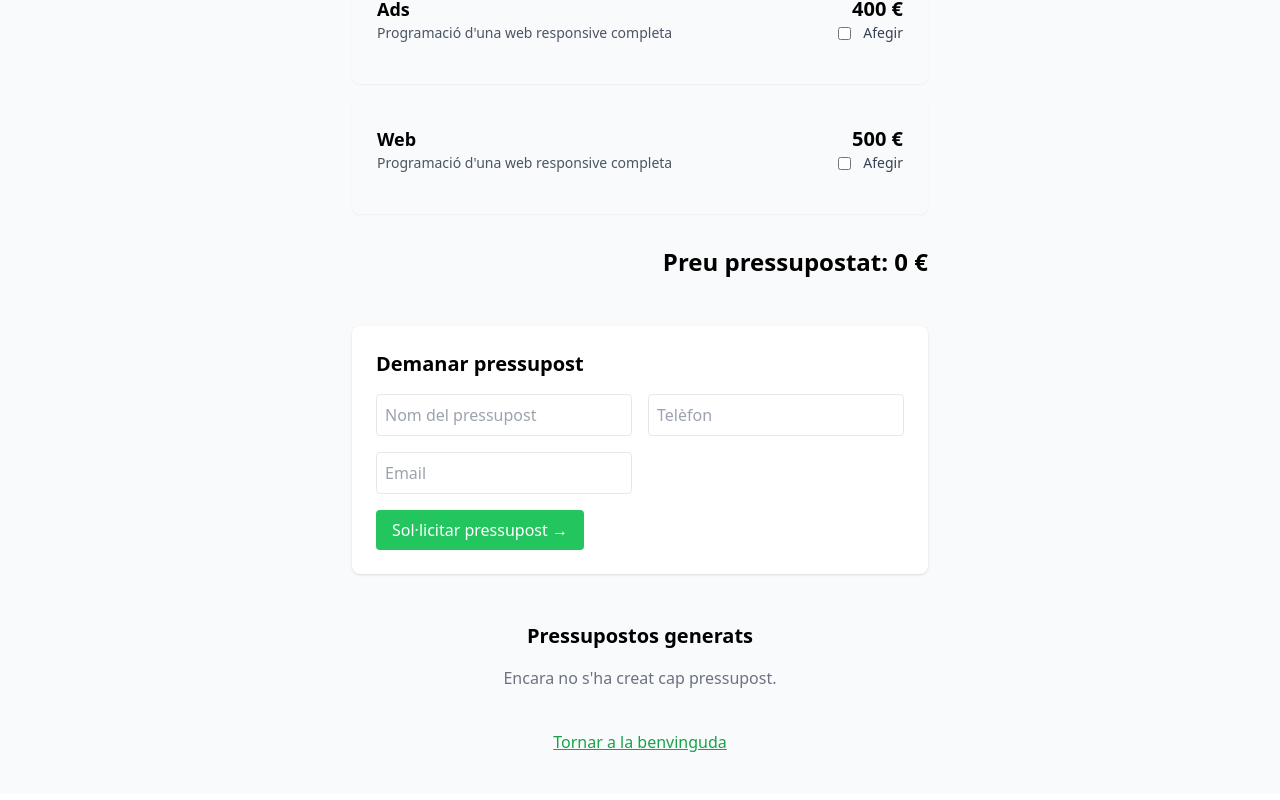
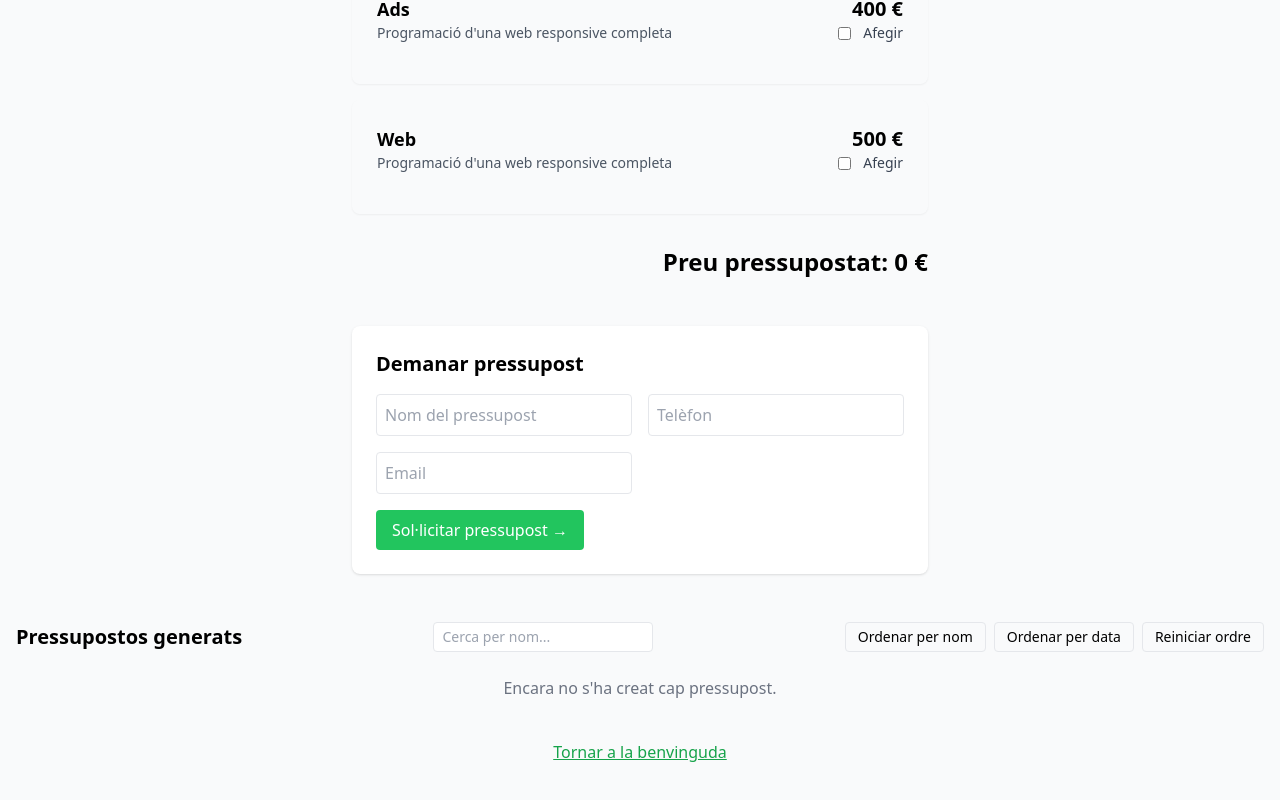
Before and after one commit to justmove1987/6-pressupostos, a React (Vite) app: page /calculadora in a window 1280 px wide. Shown: the part 364-1164 px from the top of the page. Built offline with nearby package versions, Linux system fonts and the light colour scheme.

Commit message:
Update with filter in budget,  data - import - nom

```diff
--- a/src/pages/Budgets.tsx
+++ b/src/pages/Budgets.tsx
@@ -1,22 +1,55 @@
+import { useEffect, useState } from "react";
 import { Link } from "react-router-dom";
 import type { Budget } from "../types";
 
-export default function Budgets({
-  budgets = [],
-  onDelete,
-}: {
-  budgets?: Budget[];
-  onDelete?: (id: number) => void;
-}) {
+export default function Budgets({ budgets = [], onDelete }: { budgets?: Budget[], onDelete?: (id: number) => void }) {
+  const [localBudgets, setLocalBudgets] = useState<Budget[]>(budgets);
+  const [sortMode, setSortMode] = useState<"original" | "name" | "date">("original");
+  const [search, setSearch] = useState("");
+
+  useEffect(() => {
+    setLocalBudgets(budgets);
+  }, [budgets]);
+
+  const filteredBudgets = localBudgets.filter(b =>
+    b.name.toLowerCase().includes(search.toLowerCase())
+  );
+
+  const sortedBudgets = [...filteredBudgets].sort((a, b) => {
+    if (sortMode === "name") return a.name.localeCompare(b.name);
+    if (sortMode === "date") return b.id - a.id;
+    return 0;
+  });
+
   return (
     <div className="mt-12">
-      <h2 className="text-xl font-semibold mb-4 text-center">Pressupostos generats</h2>
+      <div className="flex flex-wrap items-center justify-between mb-6 gap-4">
+        <h2 className="text-xl font-semibold text-center sm:text-left">Pressupostos generats</h2>
+        <input
+          type="text"
+          placeholder="Cerca per nom..."
+          value={search}
+          onChange={(e) => setSearch(e.target.value)}
+          className="border p-1 px-2 rounded text-sm"
+        />
+        <div className="flex gap-2">
+          <button onClick={() => setSortMode("name")} className="text-sm px-3 py-1 border rounded hover:bg-gray-100">
+            Ordenar per nom
+          </button>
+          <button onClick={() => setSortMode("date")} className="text-sm px-3 py-1 border rounded hover:bg-gray-100">
+            Ordenar per data
+          </button>
+          <button onClick={() => setSortMode("original")} className="text-sm px-3 py-1 border rounded hover:bg-gray-100">
+            Reiniciar ordre
+          </button>
+        </div>
+      </div>
 
-      {budgets.length === 0 ? (
+      {sortedBudgets.length === 0 ? (
         <p className="text-center text-gray-500">Encara no s'ha creat cap pressupost.</p>
       ) : (
         <div className="space-y-6 max-w-4xl mx-auto">
-          {budgets.map((b) => (
+          {sortedBudgets.map(b => (
             <div
               key={b.id}
               className="bg-white p-6 rounded-lg shadow grid grid-cols-[1fr_1fr_auto] items-start gap-4"
```
Lines whose indentation alone changed are shown as unchanged.
